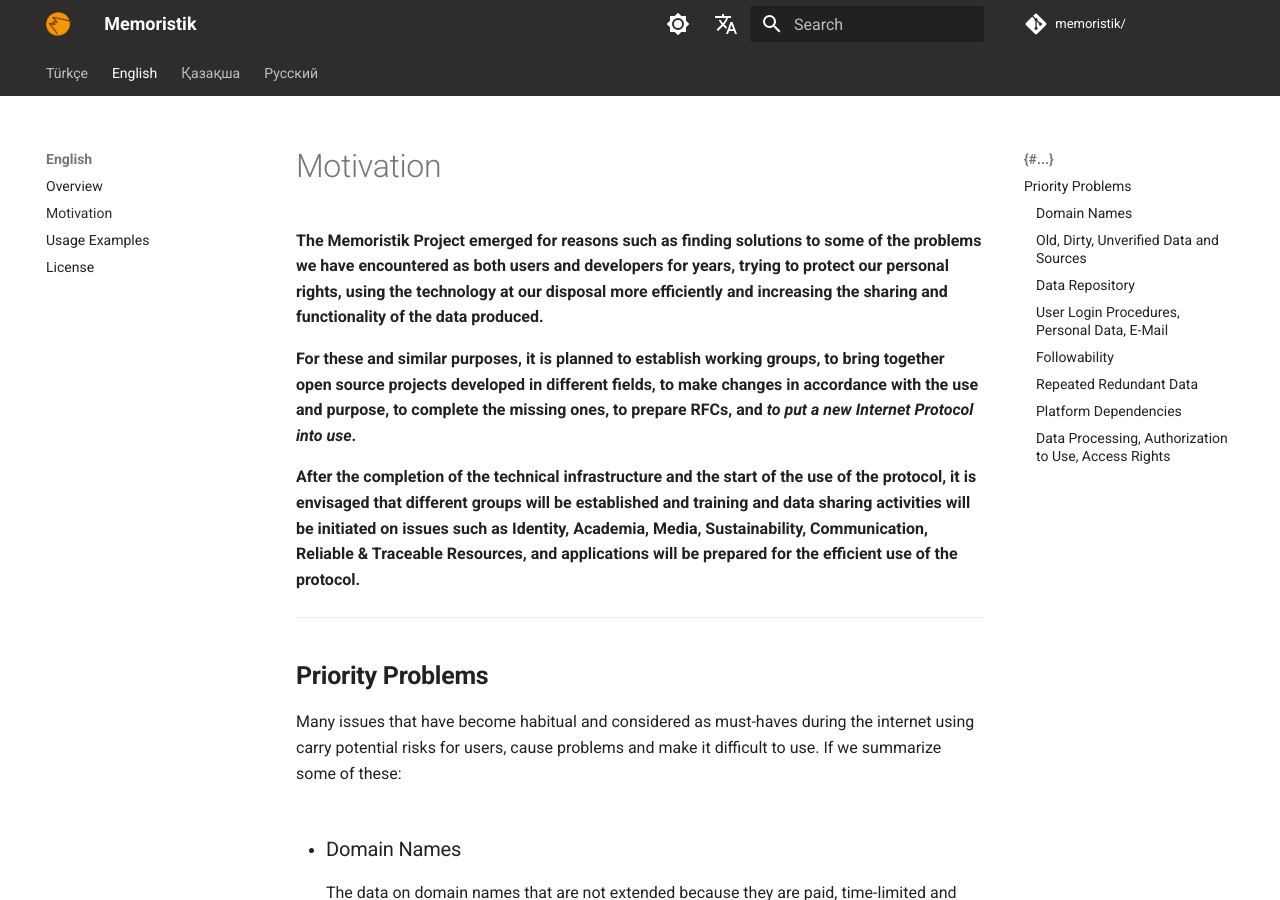
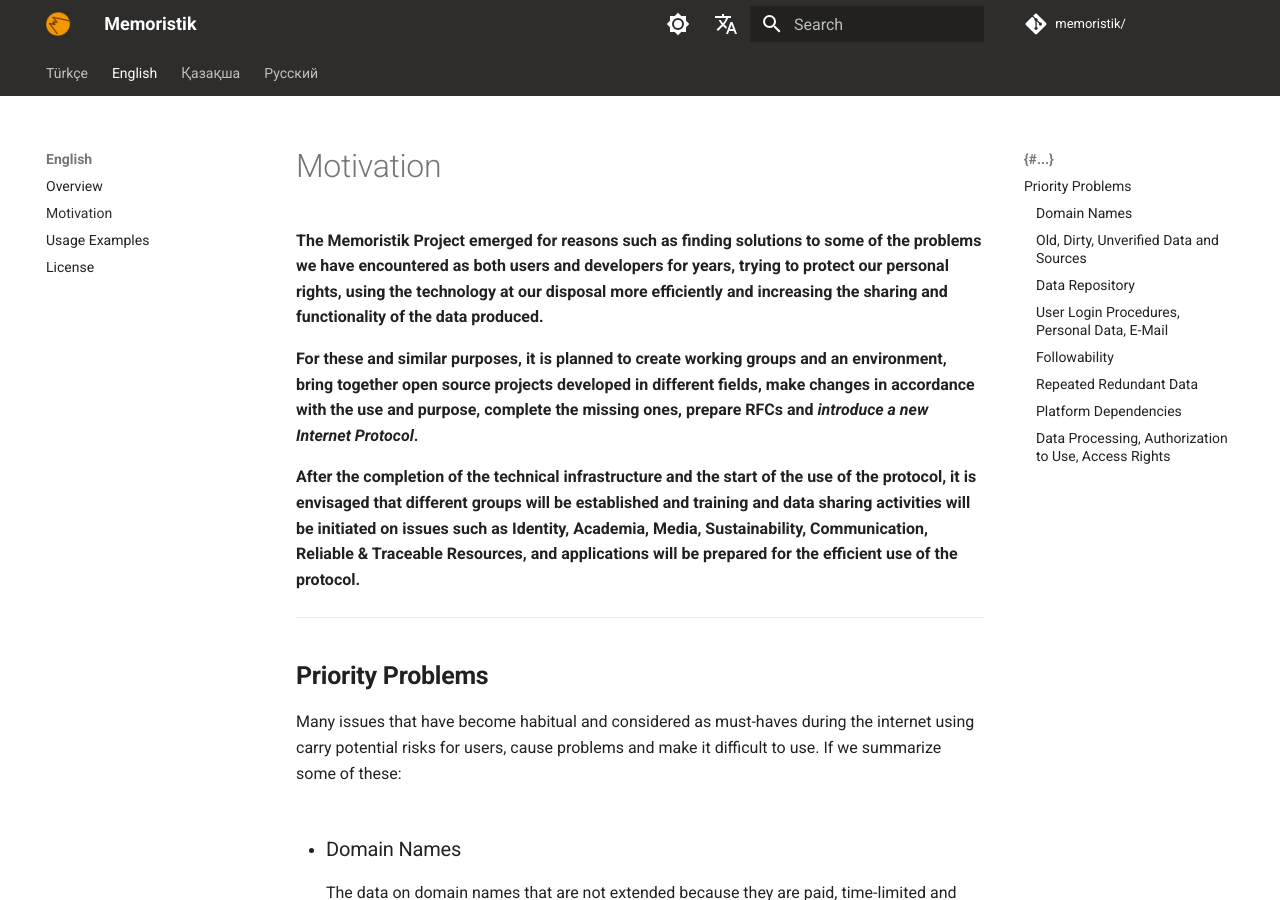
Before and after one commit to memoristik/memoristik.github.io, an MkDocs documentation site: the page built from docs/en/motivation.md, in a window 1280 px wide and 900 px high. Built offline with MkDocs 1.6.1 and Material for MkDocs 9.7.7, drawn with Linux system fonts in a browser that asks for light colours; comment, search, counter and statistics services are not loaded.

Commit message:
small fix

```diff
--- a/docs/en/motivation.md
+++ b/docs/en/motivation.md
@@ -2,7 +2,7 @@
 
 **The Memoristik Project emerged for reasons such as finding solutions to some of the problems we have encountered as both users and developers for years, trying to protect our personal rights, using the technology at our disposal more efficiently and increasing the sharing and functionality of the data produced.**
 
-**For these and similar purposes, it is planned to establish working groups, to bring together open source projects developed in different fields, to make changes in accordance with the use and purpose, to complete the missing ones, to prepare RFCs, and ___to put a new Internet Protocol into use___.**
+**For these and similar purposes, it is planned to create working groups and an environment, bring together open source projects developed in different fields, make changes in accordance with the use and purpose, complete the missing ones, prepare RFCs and ___introduce a new Internet Protocol___.**
 
 **After the completion of the technical infrastructure and the start of the use of the protocol, it is envisaged that different groups will be established and training and data sharing activities will be initiated on issues such as Identity, Academia, Media, Sustainability, Communication, Reliable & Traceable Resources, and applications will be prepared for the efficient use of the protocol.**
 
```
Also changed, not shown: docs/tr/motivasyon.md (+1 -1 lines).
